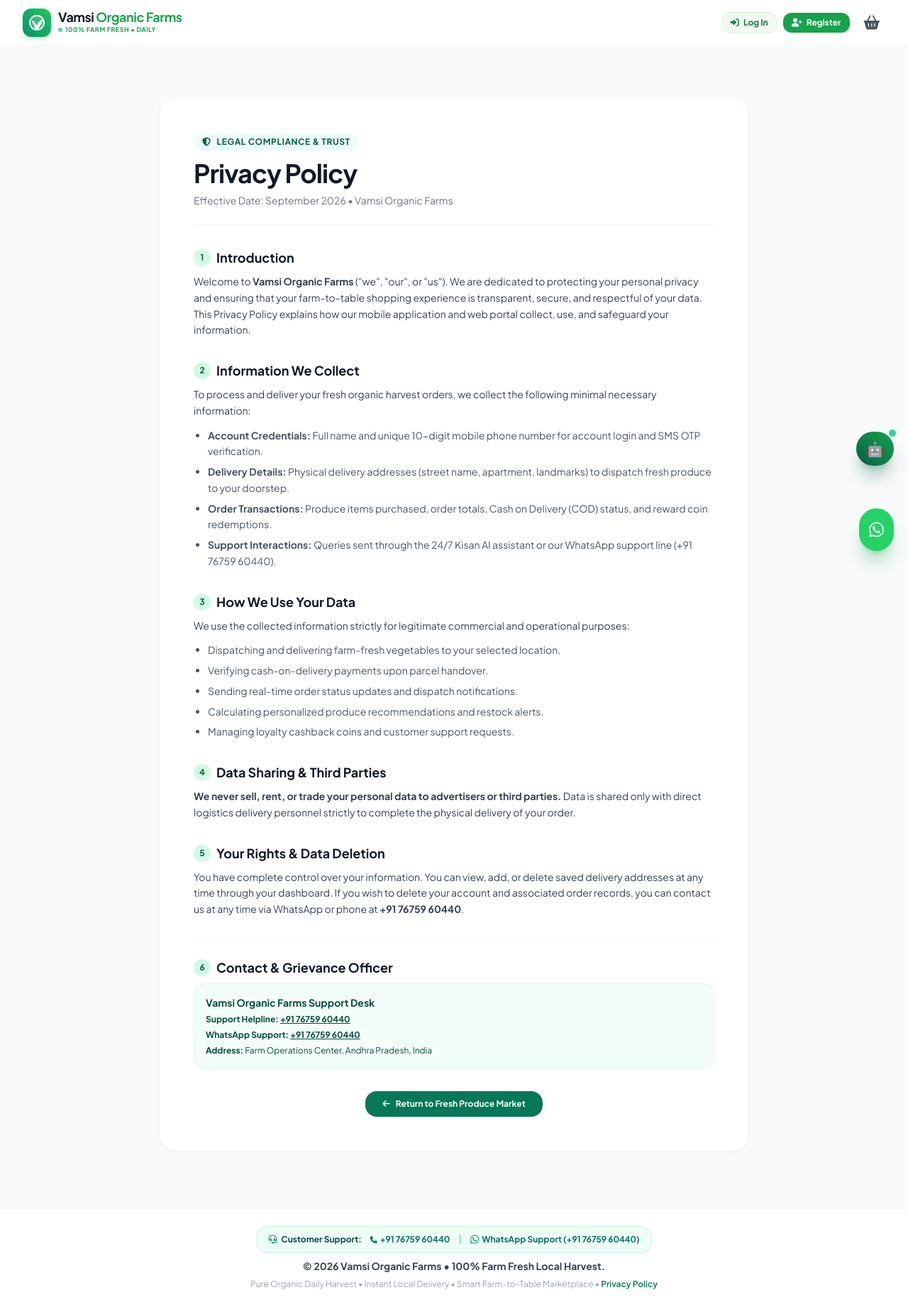
After one commit to vamsikrishna2005/vamsi_organics, a Flask app: page /privacy-policy in a window 1280 px wide. The commit adds this page. Shown: the whole page at 71% size. Run offline with Flask 3, Linux system fonts and the light colour scheme; data comes from the database, SQL or seed files in the repository.

Commit message:
Add Privacy Policy and README for Google Play Console compliance

```diff
--- a/app.py
+++ b/app.py
@@ -70,6 +70,11 @@ def inject_global_data():
 def index():
     # Landing page is always the Login page as requested
     return redirect(url_for('login'))
+
+@app.route('/privacy-policy')
+def privacy_policy():
+    """Official Google Play and Customer Privacy Policy"""
+    return render_template('privacy_policy.html')
 
 @app.route('/shop')
 def shop():
--- a/templates/base.html
+++ b/templates/base.html
@@ -461,7 +461,7 @@
                 </a>
             </div>
             <p class="font-bold text-gray-700">&copy; 2026 Vamsi Organic Farms • 100% Farm Fresh Local Harvest.</p>
-            <p class="text-xs text-gray-400">Pure Organic Daily Harvest • Instant Local Delivery • Smart Farm-to-Table Marketplace.</p>
+            <p class="text-xs text-gray-400">Pure Organic Daily Harvest • Instant Local Delivery • Smart Farm-to-Table Marketplace • <a href="/privacy-policy" class="text-emerald-700 hover:underline font-semibold">Privacy Policy</a></p>
         </div>
     </footer>
     {% endif %}
--- /dev/null
+++ b/templates/privacy_policy.html
@@ -0,0 +1,95 @@
+{% extends "base.html" %}
+
+{% block content %}
+<div class="max-w-4xl mx-auto px-4 py-12 sm:px-6 lg:px-8">
+    <div class="bg-white rounded-3xl shadow-sm border border-gray-100 p-8 sm:p-12">
+        <div class="border-b border-gray-100 pb-6 mb-8">
+            <div class="inline-flex items-center gap-2 px-3 py-1 rounded-full bg-emerald-50 text-emerald-800 text-xs font-black uppercase tracking-wider mb-3">
+                <i class="fa-solid fa-shield-halved"></i> Legal Compliance & Trust
+            </div>
+            <h1 class="text-3xl sm:text-4xl font-black text-gray-900 tracking-tight">Privacy Policy</h1>
+            <p class="text-sm text-gray-500 mt-2">Effective Date: September 2026 • Vamsi Organic Farms</p>
+        </div>
+
+        <div class="space-y-8 text-sm text-gray-700 leading-relaxed">
+            <section>
+                <h2 class="text-lg font-bold text-gray-900 mb-2 flex items-center gap-2">
+                    <span class="w-6 h-6 rounded-full bg-emerald-100 text-emerald-800 flex items-center justify-center text-xs">1</span>
+                    Introduction
+                </h2>
+                <p>
+                    Welcome to <strong>Vamsi Organic Farms</strong> ("we", "our", or "us"). We are dedicated to protecting your personal privacy and ensuring that your farm-to-table shopping experience is transparent, secure, and respectful of your data. This Privacy Policy explains how our mobile application and web portal collect, use, and safeguard your information.
+                </p>
+            </section>
+
+            <section>
+                <h2 class="text-lg font-bold text-gray-900 mb-2 flex items-center gap-2">
+                    <span class="w-6 h-6 rounded-full bg-emerald-100 text-emerald-800 flex items-center justify-center text-xs">2</span>
+                    Information We Collect
+                </h2>
+                <p class="mb-3">To process and deliver your fresh organic harvest orders, we collect the following minimal necessary information:</p>
+                <ul class="list-disc pl-5 space-y-1.5 text-gray-600">
+                    <li><strong>Account Credentials:</strong> Full name and unique 10-digit mobile phone number for account login and SMS OTP verification.</li>
+                    <li><strong>Delivery Details:</strong> Physical delivery addresses (street name, apartment, landmarks) to dispatch fresh produce to your doorstep.</li>
+                    <li><strong>Order Transactions:</strong> Produce items purchased, order totals, Cash on Delivery (COD) status, and reward coin redemptions.</li>
+                    <li><strong>Support Interactions:</strong> Queries sent through the 24/7 Kisan AI assistant or our WhatsApp support line (+91 76759 60440).</li>
+                </ul>
+            </section>
+
+            <section>
+                <h2 class="text-lg font-bold text-gray-900 mb-2 flex items-center gap-2">
+                    <span class="w-6 h-6 rounded-full bg-emerald-100 text-emerald-800 flex items-center justify-center text-xs">3</span>
+                    How We Use Your Data
+                </h2>
+                <p class="mb-3">We use the collected information strictly for legitimate commercial and operational purposes:</p>
+                <ul class="list-disc pl-5 space-y-1.5 text-gray-600">
+                    <li>Dispatching and delivering farm-fresh vegetables to your selected location.</li>
+                    <li>Verifying cash-on-delivery payments upon parcel handover.</li>
+                    <li>Sending real-time order status updates and dispatch notifications.</li>
+                    <li>Calculating personalized produce recommendations and restock alerts.</li>
+                    <li>Managing loyalty cashback coins and customer support requests.</li>
+                </ul>
+            </section>
+
+            <section>
+                <h2 class="text-lg font-bold text-gray-900 mb-2 flex items-center gap-2">
+                    <span class="w-6 h-6 rounded-full bg-emerald-100 text-emerald-800 flex items-center justify-center text-xs">4</span>
+                    Data Sharing & Third Parties
+                </h2>
+                <p>
+                    <strong>We never sell, rent, or trade your personal data to advertisers or third parties.</strong> Data is shared only with direct logistics delivery personnel strictly to complete the physical delivery of your order.
+                </p>
+            </section>
+
+            <section>
+                <h2 class="text-lg font-bold text-gray-900 mb-2 flex items-center gap-2">
+                    <span class="w-6 h-6 rounded-full bg-emerald-100 text-emerald-800 flex items-center justify-center text-xs">5</span>
+                    Your Rights & Data Deletion
+                </h2>
+                <p>
+                    You have complete control over your information. You can view, add, or delete saved delivery addresses at any time through your dashboard. If you wish to delete your account and associated order records, you can contact us at any time via WhatsApp or phone at <strong>+91 76759 60440</strong>.
+                </p>
+            </section>
+
+            <section class="border-t border-gray-100 pt-6">
+                <h2 class="text-lg font-bold text-gray-900 mb-2 flex items-center gap-2">
+                    <span class="w-6 h-6 rounded-full bg-emerald-100 text-emerald-800 flex items-center justify-center text-xs">6</span>
+                    Contact & Grievance Officer
+                </h2>
+                <div class="bg-emerald-50/60 border border-emerald-100 rounded-2xl p-4 text-xs space-y-1.5 text-emerald-900">
+                    <p class="font-bold text-sm">Vamsi Organic Farms Support Desk</p>
+                    <p><strong>Support Helpline:</strong> <a href="tel:+917675960440" class="font-bold underline">+91 76759 60440</a></p>
+                    <p><strong>WhatsApp Support:</strong> <a href="https://wa.me/917675960440" target="_blank" class="font-bold underline">+91 76759 60440</a></p>
+                    <p><strong>Address:</strong> Farm Operations Center, Andhra Pradesh, India</p>
+                </div>
+            </section>
+        </div>
+
+        <div class="mt-8 text-center">
+            <a href="/dashboard" class="inline-flex items-center gap-2 px-6 py-2.5 rounded-2xl bg-emerald-700 hover:bg-emerald-800 text-white font-bold text-xs transition shadow-sm">
+                <i class="fa-solid fa-arrow-left"></i> Return to Fresh Produce Market
+            </a>
+        </div>
+    </div>
+</div>
+{% endblock %}
```
Also changed, not shown: README.md (added).
